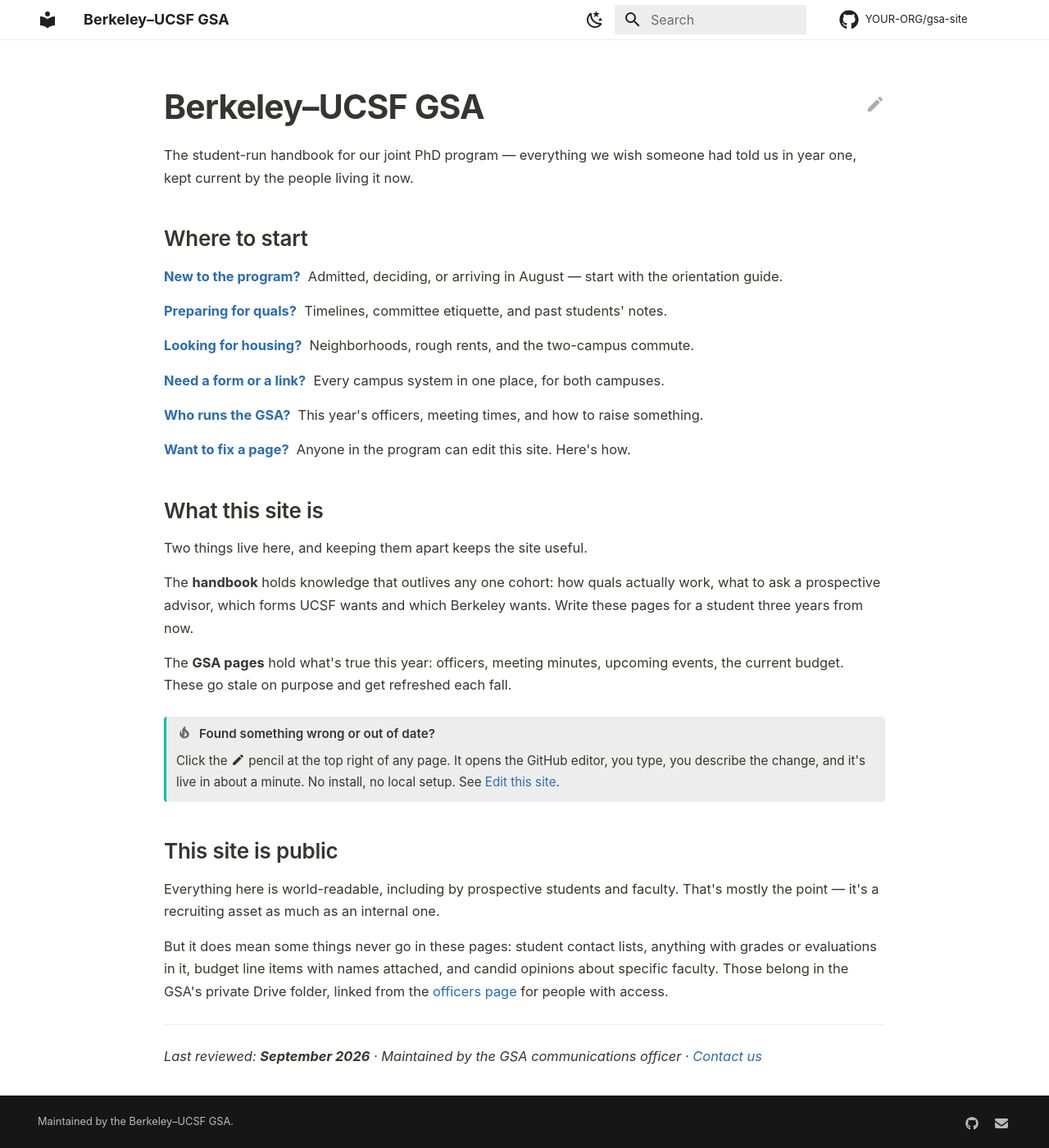
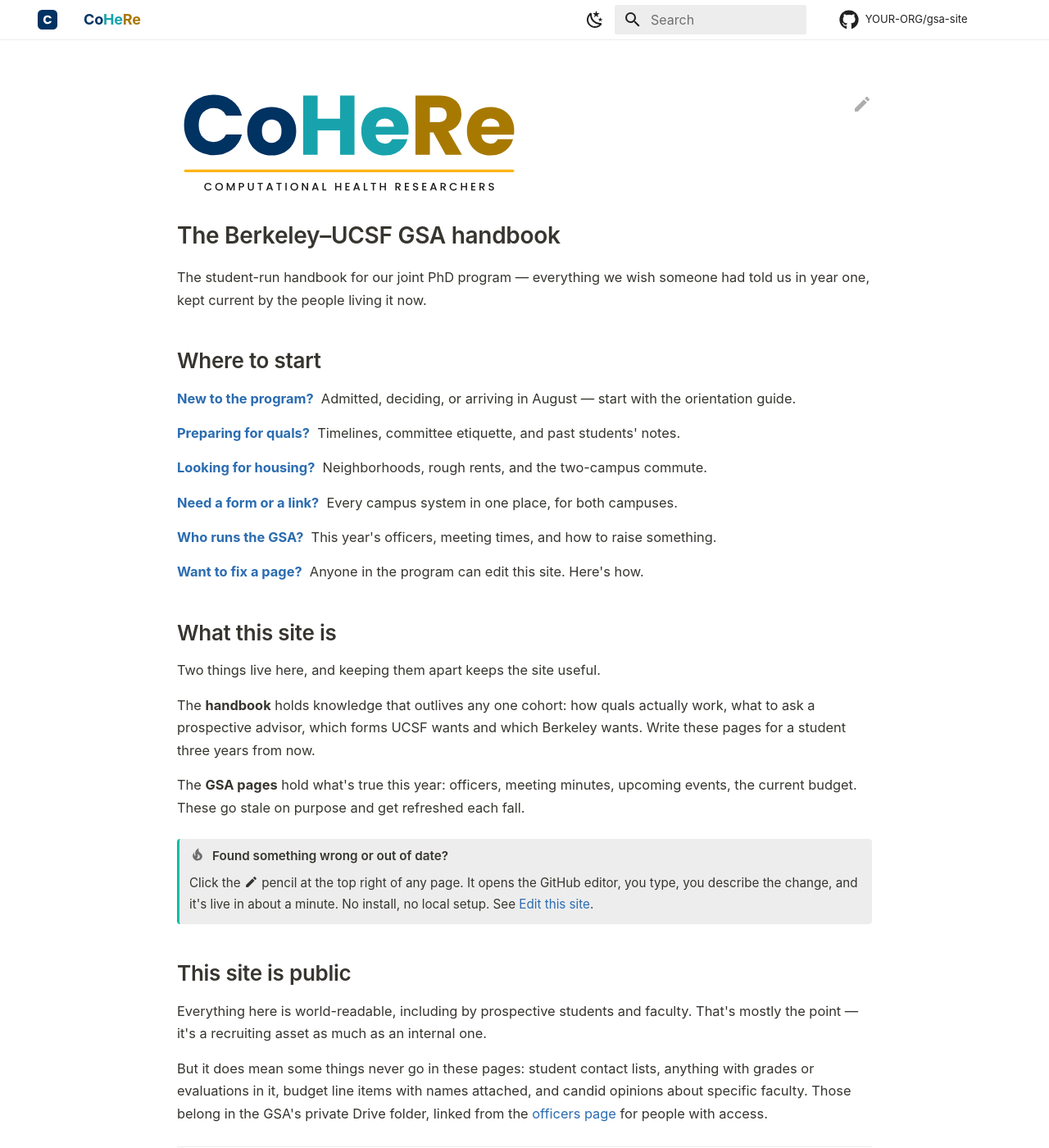
Before and after one commit to stan-hua/cph_gsa_website, an MkDocs documentation site: the page built from docs/index.md, in a window 1280 px wide and 1400 px high. Shown: the whole window at 82% size. Built offline with MkDocs 1.6.1 and Material for MkDocs 9.7.7, drawn with Linux system fonts in a browser that asks for light colours; comment, search, counter and statistics services are not loaded; some of the changed text lies outside the part shown.

Commit message:
Brand the site as CoHeRe
Move the logo kit out of the ad-hoc cohere-logo/ drop into the site's own
asset tree, and use it:

- Header logo is the square "C" mark; favicon is the SVG set.
- The site name renders as tri-coloured "CoHeRe" — Co in Berkeley Blue,
  He in UCSF Teal, Re in gold. Material emits the name as one text node,
  so extra.css rebuilds it from three pseudo-elements. Still real text.
- The mobile drawer, which has no room for that trick, uses the wordmark
  SVG instead (light and on-dark variants).
- Homepage leads with the full lockup; its h1 becomes the subtitle.
- Brand guide kept at BRAND.md (a .md under docs/ that isn't in the nav
  would fail `mkdocs build --strict`).

Also fixes a pre-existing mobile bug: `.md-content__inner` overrode
Material's .8rem side margin with `margin: auto`, which collapses to zero
once the column is wider than the viewport, putting body text flush
against the screen edge on phones.

Co-Authored-By: Claude Opus 5 <noreply@anthropic.com>

```diff
--- a/docs/assets/stylesheets/extra.css
+++ b/docs/assets/stylesheets/extra.css
@@ -1,5 +1,5 @@
 /* ===========================================================================
-   Berkeley–UCSF GSA — "Notion + quiet wiki" theme
+   CoHeRe (Berkeley–UCSF GSA) — "Notion + quiet wiki" theme
    Black text, white page, one restrained blue for links, a slim toggle-able
    left sidebar. Nearly everything you'd want to change lives in :root below.
    =========================================================================== */
@@ -94,6 +94,11 @@ body, .md-typeset, input, .md-nav {
   margin-left: auto;
   margin-right: auto;
   padding-top: 1.4rem;
+  /* `margin: auto` collapses to 0 once the column is wider than the viewport,
+     which put text flush against the screen edge on phones. Material's own
+     .8rem gutter has to come back as padding. */
+  padding-left: 0.8rem;
+  padding-right: 0.8rem;
 }
 /* Kill the empty pencil-spacer line Material adds above H1. */
 .md-content__inner::before {
@@ -227,3 +232,102 @@ body, .md-typeset, input, .md-nav {
     display: none;
   }
 }
+
+/* ===========================================================================
+   COHERE BRANDING
+   The wordmark is three syllables, each its own colour and its own meaning:
+   Co(mputation) · He(alth) · Re(searchers). See BRAND.md.
+
+   Material renders the site name as a single text node, so there is nowhere
+   to hang three colours. Instead we zero that text out and rebuild it from
+   three pseudo-elements — two on the inner span, one on its parent. It stays
+   real, selectable, resizable text, and screen readers still read the site
+   name from the DOM. Change a colour here and it changes everywhere.
+   =========================================================================== */
+
+:root {
+  --cohere-co:   #003262;  /* Berkeley Blue  — Computation */
+  --cohere-he:   #18a3ac;  /* UCSF Teal      — Health      */
+  --cohere-re:   #a87900;  /* Deep gold      — Researchers */
+  --cohere-rule: #fdb515;  /* California Gold             */
+}
+
+/* On black, the blue and the gold both need lifting to stay vivid. */
+[data-md-color-scheme="slate"] {
+  --cohere-co: #3b7ea1;
+  --cohere-re: #fdb515;
+}
+
+/* Hide the site-name text node without collapsing the line box. */
+.md-header__topic:first-child .md-ellipsis {
+  font-size: 0;
+}
+
+.md-header__topic:first-child .md-ellipsis::before,
+.md-header__topic:first-child .md-ellipsis::after,
+.md-header__topic:first-child::after {
+  font-size: 0.9rem;      /* Material's own header-title size */
+  font-weight: 700;
+  letter-spacing: -0.01em;
+}
+
+.md-header__topic:first-child .md-ellipsis::before {
+  content: "Co";
+  color: var(--cohere-co);
+}
+
+.md-header__topic:first-child .md-ellipsis::after {
+  content: "He";
+  color: var(--cohere-he);
+}
+
+/* "Re" hangs off the parent: .md-header__topic is a flex row, so it lands
+   immediately after the span rather than inside its overflow clip. */
+.md-header__topic:first-child::after {
+  content: "Re";
+  color: var(--cohere-re);
+}
+
+/* ---- Mobile drawer ------------------------------------------------------
+   The drawer title is a <label> with a bare text node and an absolutely
+   positioned logo, so there is no room for the three-pseudo trick. Swap the
+   text for the wordmark SVG, which carries the same colours. */
+@media screen and (max-width: 76.1875em) {
+  .md-nav--primary .md-nav__title[for="__drawer"] {
+    font-size: 0;
+    background-image: url("../images/brand/cohere-wordmark.svg");
+    background-repeat: no-repeat;
+    background-position: 0.8rem 3.05rem;
+    background-size: auto 1.05rem;
+  }
+  [data-md-color-scheme="slate"] .md-nav__title[for="__drawer"] {
+    background-image: url("../images/brand/cohere-wordmark-on-dark.svg");
+  }
+}
+
+/* ---- Homepage hero lockup -----------------------------------------------
+   Material's `.md-typeset img` sets max-width:100%, so the width has to be
+   pinned on a selector at least as specific. */
+.md-typeset .cohere-hero {
+  margin: 0 0 1.5rem;
+}
+
+.md-typeset .cohere-hero p {
+  margin: 0;
+  line-height: 0;   /* no descender gap under the image */
+}
+
+.md-typeset .cohere-hero img {
+  width: 100%;
+  max-width: 21rem;
+  height: auto;
+}
+
+/* The h1 under the lockup is a subtitle, not a second logo. */
+.md-typeset .cohere-hero + h1 {
+  font-size: 1.4rem;
+  font-weight: 600;
+  letter-spacing: -0.01em;
+  color: var(--md-default-fg-color);
+  margin-top: 0;
+}
--- a/docs/events/calendar.md
+++ b/docs/events/calendar.md
@@ -6,7 +6,7 @@ this site.
 
 <div class="gsa-calendar">
   <iframe
-    title="Berkeley–UCSF GSA calendar"
+    title="CoHeRe calendar"
     src="https://calendar.google.com/calendar/embed?src=YOUR_CALENDAR_ID&ctz=America%2FLos_Angeles&mode=MONTH&showTitle=0&showPrint=0&showTabs=1&showCalendars=0"
     loading="lazy"
     referrerpolicy="no-referrer-when-downgrade">
--- a/docs/index.md
+++ b/docs/index.md
@@ -4,7 +4,12 @@ hide:
   - toc
 ---
 
-# Berkeley–UCSF GSA
+<div class="cohere-hero" markdown>
+![CoHeRe — Computational Health Researchers](assets/images/brand/cohere-lockup.svg#only-light)
+![CoHeRe — Computational Health Researchers](assets/images/brand/cohere-lockup-on-dark.svg#only-dark)
+</div>
+
+# The Berkeley–UCSF GSA handbook
 
 The student-run handbook for our joint PhD program — everything we wish someone
 had told us in year one, kept current by the people living it now.
--- a/mkdocs.yml
+++ b/mkdocs.yml
@@ -1,8 +1,9 @@
 # =============================================================================
 #  EDIT THESE FIVE LINES FIRST — everything else can stay as-is.
 # =============================================================================
-site_name: Berkeley–UCSF GSA
-site_description: The graduate student association handbook and wiki for the joint UC Berkeley – UCSF PhD program.
+site_name: CoHeRe
+site_description: CoHeRe (Computational Health Researchers) — the graduate student
+  association handbook and wiki for the joint UC Berkeley – UCSF PhD program.
 site_url: https://YOUR-ORG.github.io/gsa-site/
 repo_url: https://github.com/YOUR-ORG/gsa-site
 repo_name: YOUR-ORG/gsa-site
@@ -13,12 +14,14 @@ repo_name: YOUR-ORG/gsa-site
 edit_uri: edit/main/docs/
 
 copyright: >
-  Maintained by the Berkeley–UCSF GSA.
+  Maintained by CoHeRe, the Berkeley–UCSF GSA.
 
 theme:
   name: material
   language: en
-  favicon: assets/images/favicon.png
+  favicon: assets/images/favicon.svg
+  # Square "C" tile. Material sizes it to 1.2rem in the header.
+  logo: assets/images/brand/cohere-mark.svg
   # Use the system font (what Notion does) instead of loading a web font.
   font: false
   icon:
```
Also changed, not shown: BRAND.md (added, +57 -0 lines), README.md (+2 -2 lines), docs/assets/images/apple-touch-icon-180.png (added), docs/assets/images/brand/cohere-lockup-on-dark.png (added), docs/assets/images/brand/cohere-lockup-on-dark.svg (added), docs/assets/images/brand/cohere-lockup.png (added), docs/assets/images/brand/cohere-lockup.svg (added), docs/assets/images/brand/cohere-mark.svg (added), docs/assets/images/brand/cohere-wordmark-on-dark.png (added), docs/assets/images/brand/cohere-wordmark-on-dark.svg (added), docs/assets/images/brand/cohere-wordmark.png (added), docs/assets/images/brand/cohere-wordmark.svg (added), docs/assets/images/favicon-32.png (added), docs/assets/images/favicon-512.png (added), 2 more files.
